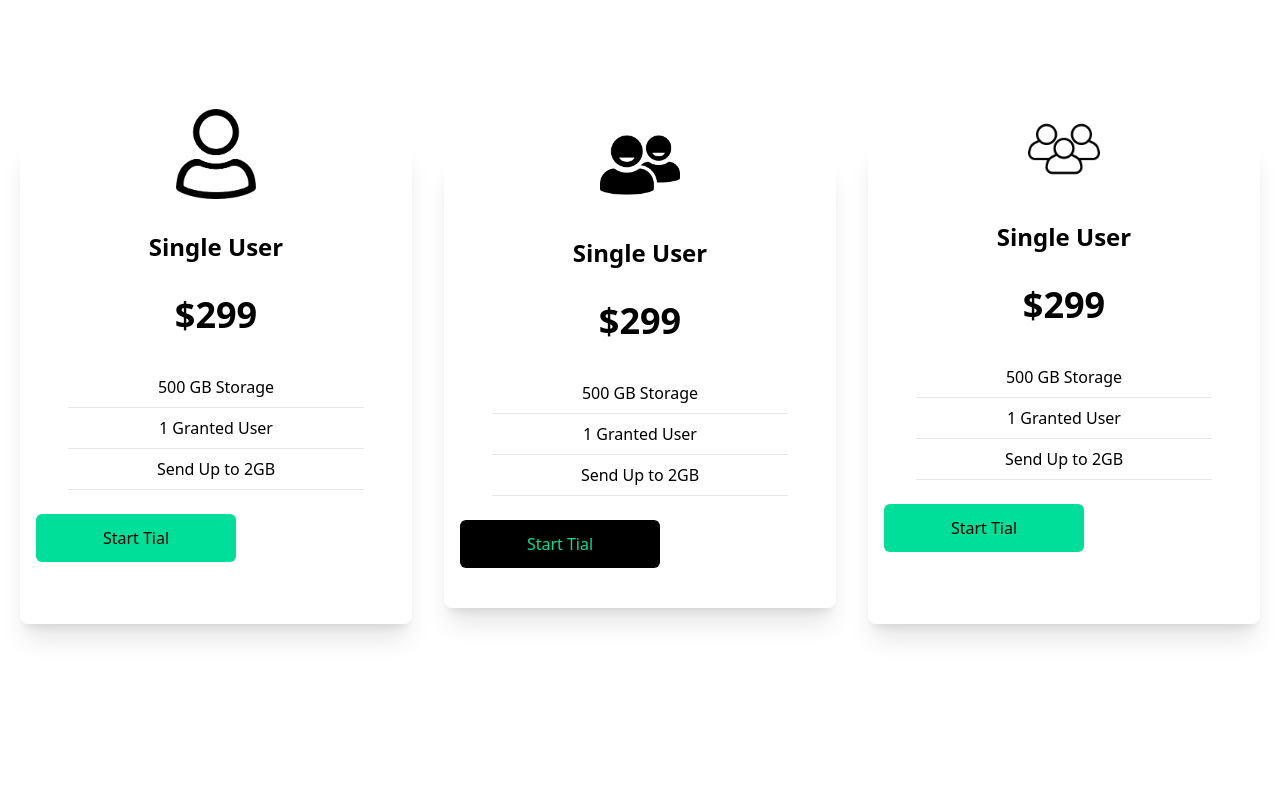
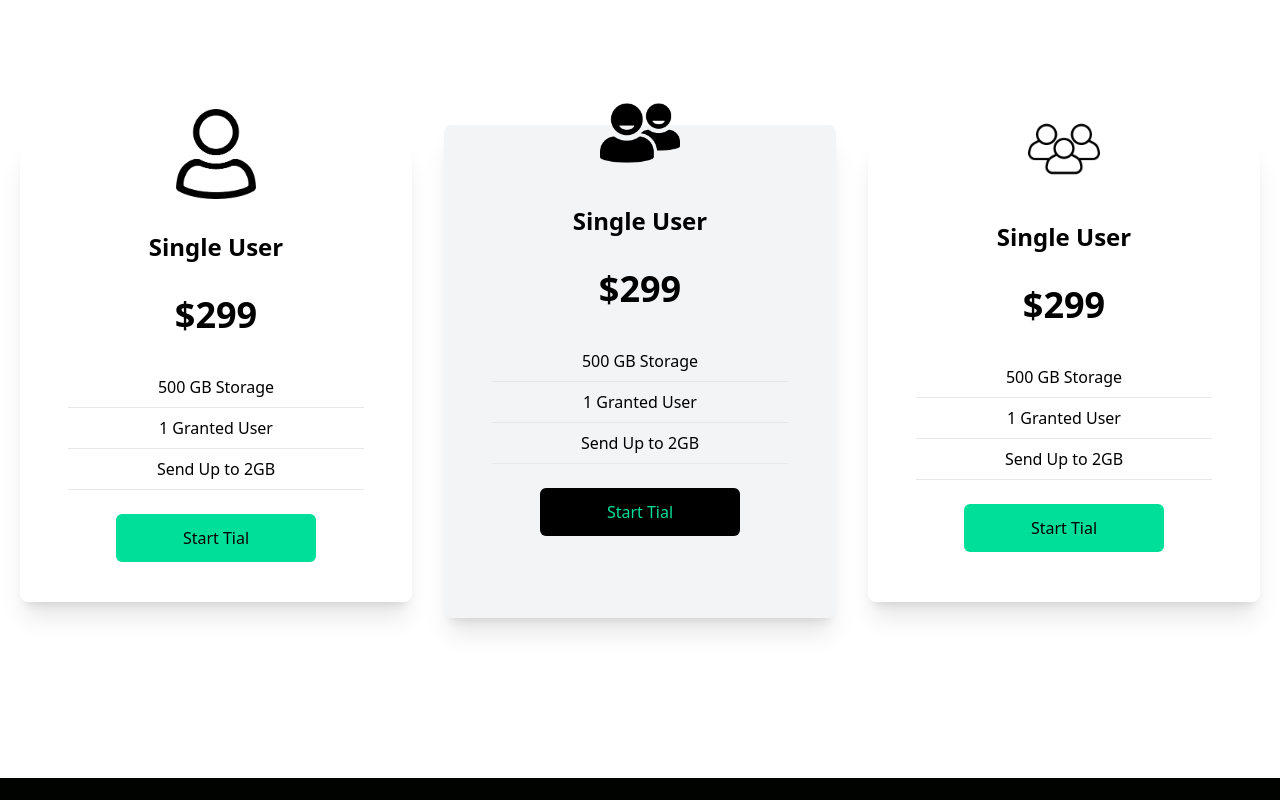
Before and after one commit to shzn-mhd/hosting-site-react-tailwindcss, a React (Create React App) app: page / in a window 1280 px wide. Shown: the part 1740-2540 px from the top of the page. After the commit the page ends 2518 px from the top, so only its background shows below. Built offline with nearby package versions, Linux system fonts and the light colour scheme.

Commit message:
completed cards components

```diff
--- a/src/components/Cards.jsx
+++ b/src/components/Cards.jsx
@@ -14,21 +14,24 @@
                         <p className="py-2 border-b mx-8 mt-8">500 GB Storage</p>
                         <p className="py-2 border-b mx-8">1 Granted User</p>
                         <p className="py-2 border-b mx-8">Send Up to 2GB</p>
+
+                        <button className=" bg-[#00df9a] w-[200px] rounded-md font font-medium my-6 mx-auto md:mx-0 py-3 text-black"> Start Tial</button>
                     </div>
-                    <button className=" bg-[#00df9a] w-[200px] rounded-md font font-medium my-6 mx-auto md:mx-0 py-3 text-black"> Start Tial</button>
+
                 </div>
-                <div className="w-full shadow-xl flex flex-col p-4 my-8 rounded-lg hover:scale-105 duration-300">
-                    <img className="w-20 mx-auto mt-[-3rem] bg-white" src={userTwo} alt="userone" />
+                <div className="w-full shadow-xl bg-gray-100 flex flex-col p-4 md:my-0 my-8 rounded-lg hover:scale-105 duration-300">
+                    <img className="w-20 mx-auto mt-[-3rem] bg-transparent" src={userTwo} alt="userone" />
                     <h2 className="text-2xl font-bold text-center py-8">Single User</h2>
                     <p className="text-center text-4xl font-bold">$299</p>
                     <div className="text-center font-medium">
                         <p className="py-2 border-b mx-8 mt-8">500 GB Storage</p>
                         <p className="py-2 border-b mx-8">1 Granted User</p>
                         <p className="py-2 border-b mx-8">Send Up to 2GB</p>
+                        <button className="bg-black w-[200px] rounded-md font font-medium my-6 mx-auto md:mx-0 py-3 text-[#00df9a]"> Start Tial</button>
                     </div>
-                    <button className="bg-black w-[200px] rounded-md font font-medium my-6 mx-auto md:mx-0 py-3 text-[#00df9a]"> Start Tial</button>
+
                 </div>
-                <div className="w-full shadow-xl flex flex-col p-4 my-4 rounded-lg hover:scale-105 duration-300">
+                <div className="w-full shadow-xl  flex flex-col p-4 my-4 rounded-lg hover:scale-105 duration-300">
                     <img className="w-20 mx-auto mt-[-3rem] bg-white" src={userThree} alt="userone" />
                     <h2 className="text-2xl font-bold text-center py-8">Single User</h2>
                     <p className="text-center text-4xl font-bold">$299</p>
@@ -36,8 +39,9 @@
                         <p className="py-2 border-b mx-8 mt-8">500 GB Storage</p>
                         <p className="py-2 border-b mx-8">1 Granted User</p>
                         <p className="py-2 border-b mx-8">Send Up to 2GB</p>
+                        <button className="bg-[#00df9a] w-[200px] rounded-md font font-medium my-6 mx-auto md:mx-0 py-3 text-black"> Start Tial</button>
                     </div>
-                    <button className="bg-[#00df9a] w-[200px] rounded-md font font-medium my-6 mx-auto md:mx-0 py-3 text-black"> Start Tial</button>
+
                 </div>
             </div>
         </div>
```
